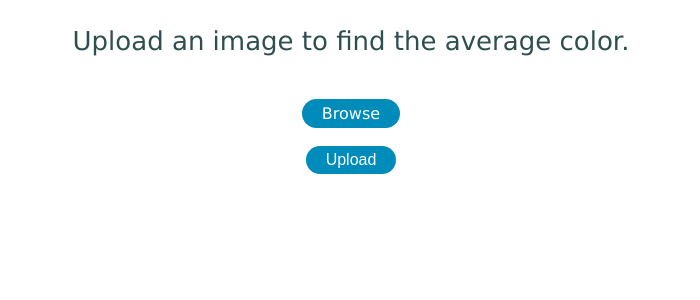
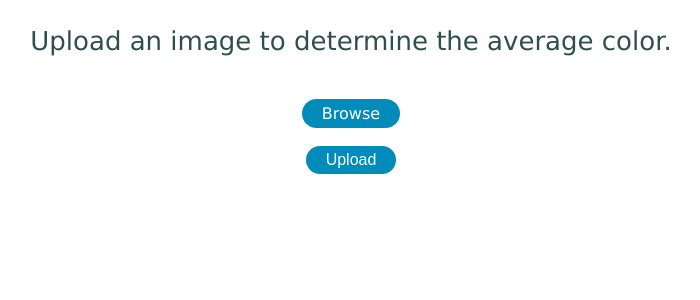
Before and after one commit to dylan-green/swatch, a React (Create React App) app: page / in a window 1280 px wide. Shown: the top 300 px of the page, without its empty margins (289-989 px from the left). Built offline with nearby package versions, Linux system fonts and the light colour scheme.

Commit message:
word change

```diff
--- a/src/App.js
+++ b/src/App.js
@@ -72,7 +72,7 @@ class App extends React.Component {
             backgroundImage: `radial-gradient(circle, ${this.state.avgHex}, white)`
           }}>
           <section>
-            <p>Upload an image to find the average color.</p>
+            <p>Upload an image to determine the average color.</p>
             <Input
               title='Browse'
               onChange={this.fileSelectHandler}
```
